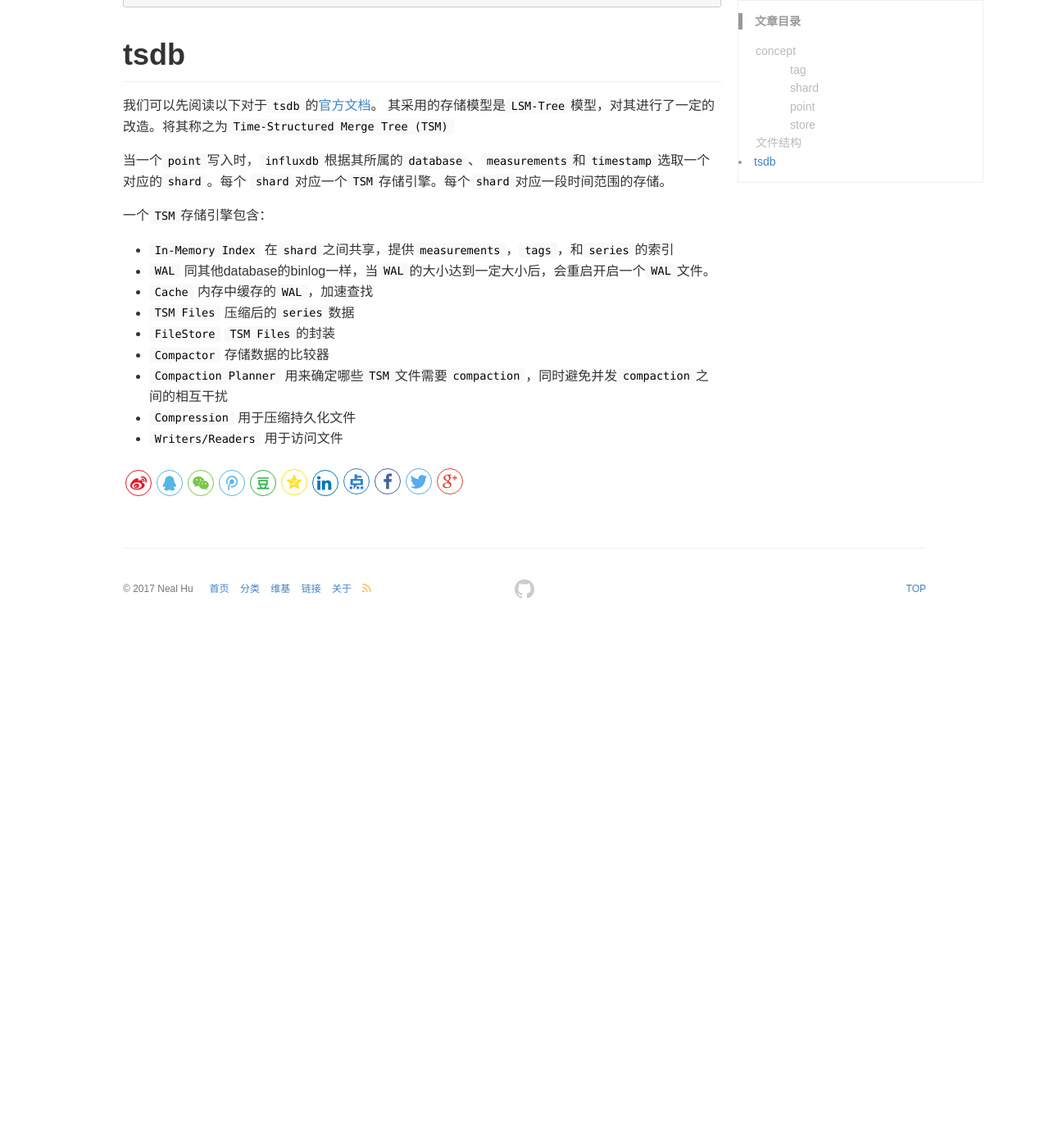
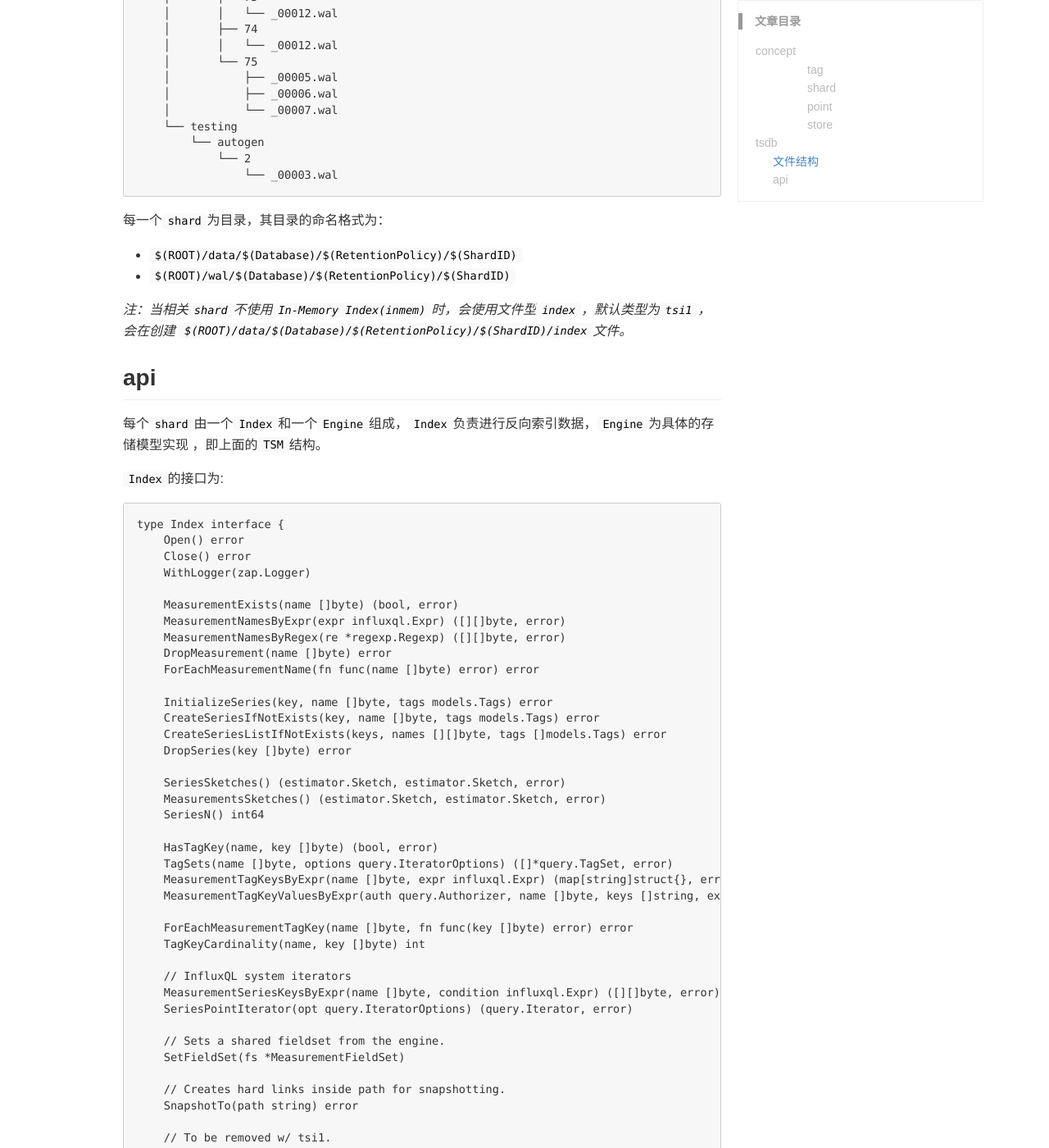
Before and after one commit to lrita/lrita.github.io, a Jekyll site: the page built from _posts/2017-06-12-influxdb-tsdb.md, in a window 1280 px wide and 1400 px high, scrolled down 2606 px. Shown: the whole window at 82% size. Built offline with Jekyll 4.4.1, drawn with Linux system fonts in a browser that asks for light colours; before the commit the page ends 3373 px from its top, so only the background shows below that; some of the changed text lies outside the part shown.

Commit message:
update 2017-06-12-influxdb-tsdb.md

````diff
--- a/_posts/2017-06-12-influxdb-tsdb.md
+++ b/_posts/2017-06-12-influxdb-tsdb.md
@@ -9,7 +9,7 @@ keywords: influxdb tsdb
 `tsdb`是`influxdb`的存储引擎，主要用于持久化时序数据。在分析`tsdb`之前，我们先要了解`influxdb`在使用上关于
 存储的一些概念。
 
-## concept
+# concept
 对于`influxdb`中涉及到的各种概念，官方已经提供了一个[词汇表](https://docs.influxdata.com/influxdb/v1.2/concepts/glossary)，
 以供用户查阅。
 
@@ -48,62 +48,6 @@ keywords: influxdb tsdb
 ，并启动一个`Shard`[监控任务](https://github.com/influxdata/influxdb/blob/4957b3d8be5fff66b1150f3fe894da09092e923a/tsdb/store.go#L1047-L1116)，
 监控任务负责调度每个`Shard`的`Compaction`和对使用`inmem`索引的`Shard`计算每种`Tag`拥有的数值的基数(与配置中`max-values-per-tag`有关)。
 
-## 文件结构
-在`influxdb`指定的存储目录下的文件结构为:
-```
-.
-├── data  # 配置中[data]下dir配置的路径
-│   ├── _internal
-│   │   └── monitor
-│   │       ├── 67
-│   │       │   └── 000000003-000000002.tsm
-│   │       ├── 69
-│   │       │   └── 000000003-000000002.tsm
-│   │       ├── 70
-│   │       │   └── 000000003-000000002.tsm
-│   │       ├── 71
-│   │       │   └── 000000003-000000002.tsm
-│   │       ├── 72
-│   │       │   └── 000000003-000000002.tsm
-│   │       ├── 73
-│   │       │   └── 000000003-000000002.tsm
-│   │       ├── 74
-│   │       │   └── 000000003-000000002.tsm
-│   │       └── 75
-│   │           └── 000000001-000000001.tsm
-│   └── testing
-│       └── autogen
-│           └── 2
-│               └── 000000002-000000002.tsm
-├── meta
-│   └── meta.db
-└── wal	# 配置文件[data]下wal-dir配置
-    ├── _internal
-    │   └── monitor
-    │       ├── 67
-    │       │   └── _00012.wal
-    │       ├── 69
-    │       │   └── _00012.wal
-    │       ├── 70
-    │       │   └── _00012.wal
-    │       ├── 71
-    │       │   └── _00012.wal
-    │       ├── 72
-    │       │   └── _00012.wal
-    │       ├── 73
-    │       │   └── _00012.wal
-    │       ├── 74
-    │       │   └── _00012.wal
-    │       └── 75
-    │           ├── _00005.wal
-    │           ├── _00006.wal
-    │           └── _00007.wal
-    └── testing
-        └── autogen
-            └── 2
-                └── _00003.wal
-```
-
 # tsdb
 我们可以先阅读以下对于`tsdb`的[官方文档](https://docs.influxdata.com/influxdb/v1.2/concepts/storage_engine/)。
 其采用的存储模型是`LSM-Tree`模型，对其进行了一定的改造。将其称之为`Time-Structured Merge Tree (TSM)`
@@ -121,3 +65,168 @@ keywords: influxdb tsdb
 * `Compaction Planner` 用来确定哪些`TSM`文件需要`compaction`，同时避免并发`compaction`之间的相互干扰
 * `Compression` 用于压缩持久化文件
 * `Writers/Readers` 用于访问文件
+
+`shard`通过[`CreateShard`](https://github.com/influxdata/influxdb/blob/4957b3d8be5fff66b1150f3fe894da09092e923a/tsdb/store.go#L358-L407)
+来创建。可以看出其依次创建了所需的文件目录，然后创建[`Index`](https://github.com/influxdata/influxdb/blob/4957b3d8be5fff66b1150f3fe894da09092e923a/tsdb/index/inmem/inmem.go#L46-L58)
+和[`Shard`](https://github.com/influxdata/influxdb/blob/4957b3d8be5fff66b1150f3fe894da09092e923a/tsdb/shard.go#L104-L134)
+数据结构。
+
+## 文件结构
+在`influxdb`指定的存储目录下的文件结构为:
+
+```
+.
+├── data  # 配置中[data]下dir配置的路径
+│   ├── _internal
+│   │   └── monitor
+│   │       ├── 73
+│   │       │   └── 000000003-000000002.tsm
+│   │       ├── 74
+│   │       │   └── 000000003-000000002.tsm
+│   │       └── 75
+│   │           └── 000000001-000000001.tsm
+│   └── testing
+│       └── autogen
+│           └── 2
+│               └── 000000002-000000002.tsm
+├── meta
+│   └── meta.db
+└── wal	# 配置文件[data]下wal-dir配置
+    ├── _internal
+    │   └── monitor
+    │       ├── 73
+    │       │   └── _00012.wal
+    │       ├── 74
+    │       │   └── _00012.wal
+    │       └── 75
+    │           ├── _00005.wal
+    │           ├── _00006.wal
+    │           └── _00007.wal
+    └── testing
+        └── autogen
+            └── 2
+                └── _00003.wal
+```
+
+每一个`shard`为目录，其目录的命名格式为：
+
+* `$(ROOT)/data/$(Database)/$(RetentionPolicy)/$(ShardID)`
+* `$(ROOT)/wal/$(Database)/$(RetentionPolicy)/$(ShardID)`
+
+_注：当相关`shard`不使用`In-Memory Index(inmem)`时，会使用文件型`index`，默认类型为`tsi1`，会在创建
+`$(ROOT)/data/$(Database)/$(RetentionPolicy)/$(ShardID)/index`文件。_
+
+## api
+每个`shard`由一个`Index`和一个`Engine`组成，`Index`负责进行反向索引数据，`Engine`为具体的存储模型实现
+，即上面的`TSM`结构。
+
+`Index`的接口为:
+
+```
+type Index interface {
+    Open() error
+    Close() error
+    WithLogger(zap.Logger)
+
+    MeasurementExists(name []byte) (bool, error)
+    MeasurementNamesByExpr(expr influxql.Expr) ([][]byte, error)
+    MeasurementNamesByRegex(re *regexp.Regexp) ([][]byte, error)
+    DropMeasurement(name []byte) error
+    ForEachMeasurementName(fn func(name []byte) error) error
+
+    InitializeSeries(key, name []byte, tags models.Tags) error
+    CreateSeriesIfNotExists(key, name []byte, tags models.Tags) error
+    CreateSeriesListIfNotExists(keys, names [][]byte, tags []models.Tags) error
+    DropSeries(key []byte) error
+
+    SeriesSketches() (estimator.Sketch, estimator.Sketch, error)
+    MeasurementsSketches() (estimator.Sketch, estimator.Sketch, error)
+    SeriesN() int64
+
+    HasTagKey(name, key []byte) (bool, error)
+    TagSets(name []byte, options query.IteratorOptions) ([]*query.TagSet, error)
+    MeasurementTagKeysByExpr(name []byte, expr influxql.Expr) (map[string]struct{}, error)
+    MeasurementTagKeyValuesByExpr(auth query.Authorizer, name []byte, keys []string, expr influxql.Expr, keysSorted bool) ([][]string, error)
+
+    ForEachMeasurementTagKey(name []byte, fn func(key []byte) error) error
+    TagKeyCardinality(name, key []byte) int
+
+    // InfluxQL system iterators
+    MeasurementSeriesKeysByExpr(name []byte, condition influxql.Expr) ([][]byte, error)
+    SeriesPointIterator(opt query.IteratorOptions) (query.Iterator, error)
+
+    // Sets a shared fieldset from the engine.
+    SetFieldSet(fs *MeasurementFieldSet)
+
+    // Creates hard links inside path for snapshotting.
+    SnapshotTo(path string) error
+
+    // To be removed w/ tsi1.
+    SetFieldName(measurement []byte, name string)
+    AssignShard(k string, shardID uint64)
+    UnassignShard(k string, shardID uint64) error
+    RemoveShard(shardID uint64)
+
+    Type() string
+
+    Rebuild()
+}
+```
+
+`Engine`的接口为：
+```
+type Engine interface {
+    Open() error
+    Close() error
+    SetEnabled(enabled bool)
+    SetCompactionsEnabled(enabled bool)
+
+    WithLogger(zap.Logger)
+
+    LoadMetadataIndex(shardID uint64, index Index) error
+
+    CreateSnapshot() (string, error)
+    Backup(w io.Writer, basePath string, since time.Time) error
+    Restore(r io.Reader, basePath string) error
+    Import(r io.Reader, basePath string) error
+
+    CreateIterator(measurement string, opt query.IteratorOptions) (query.Iterator, error)
+    IteratorCost(measurement string, opt query.IteratorOptions) (query.IteratorCost, error)
+    WritePoints(points []models.Point) error
+
+    CreateSeriesIfNotExists(key, name []byte, tags models.Tags) error
+    CreateSeriesListIfNotExists(keys, names [][]byte, tags []models.Tags) error
+    DeleteSeriesRange(keys [][]byte, min, max int64) error
+
+    SeriesSketches() (estimator.Sketch, estimator.Sketch, error)
+    MeasurementsSketches() (estimator.Sketch, estimator.Sketch, error)
+    SeriesN() int64
+
+    MeasurementExists(name []byte) (bool, error)
+    MeasurementNamesByExpr(expr influxql.Expr) ([][]byte, error)
+    MeasurementNamesByRegex(re *regexp.Regexp) ([][]byte, error)
+    MeasurementFields(measurement []byte) *MeasurementFields
+    ForEachMeasurementName(fn func(name []byte) error) error
+    DeleteMeasurement(name []byte) error
+
+    // TagKeys(name []byte) ([][]byte, error)
+    HasTagKey(name, key []byte) (bool, error)
+    MeasurementTagKeysByExpr(name []byte, expr influxql.Expr) (map[string]struct{}, error)
+    MeasurementTagKeyValuesByExpr(auth query.Authorizer, name []byte, key []string, expr influxql.Expr, keysSorted bool) ([][]string, error)
+    ForEachMeasurementTagKey(name []byte, fn func(key []byte) error) error
+    TagKeyCardinality(name, key []byte) int
+
+    // InfluxQL iterators
+    MeasurementSeriesKeysByExpr(name []byte, condition influxql.Expr) ([][]byte, error)
+    SeriesPointIterator(opt query.IteratorOptions) (query.Iterator, error)
+
+    // Statistics will return statistics relevant to this engine.
+    Statistics(tags map[string]string) []models.Statistic
+    LastModified() time.Time
+    DiskSize() int64
+    IsIdle() bool
+    Free() error
+
+    io.WriterTo
+}
+```
````
